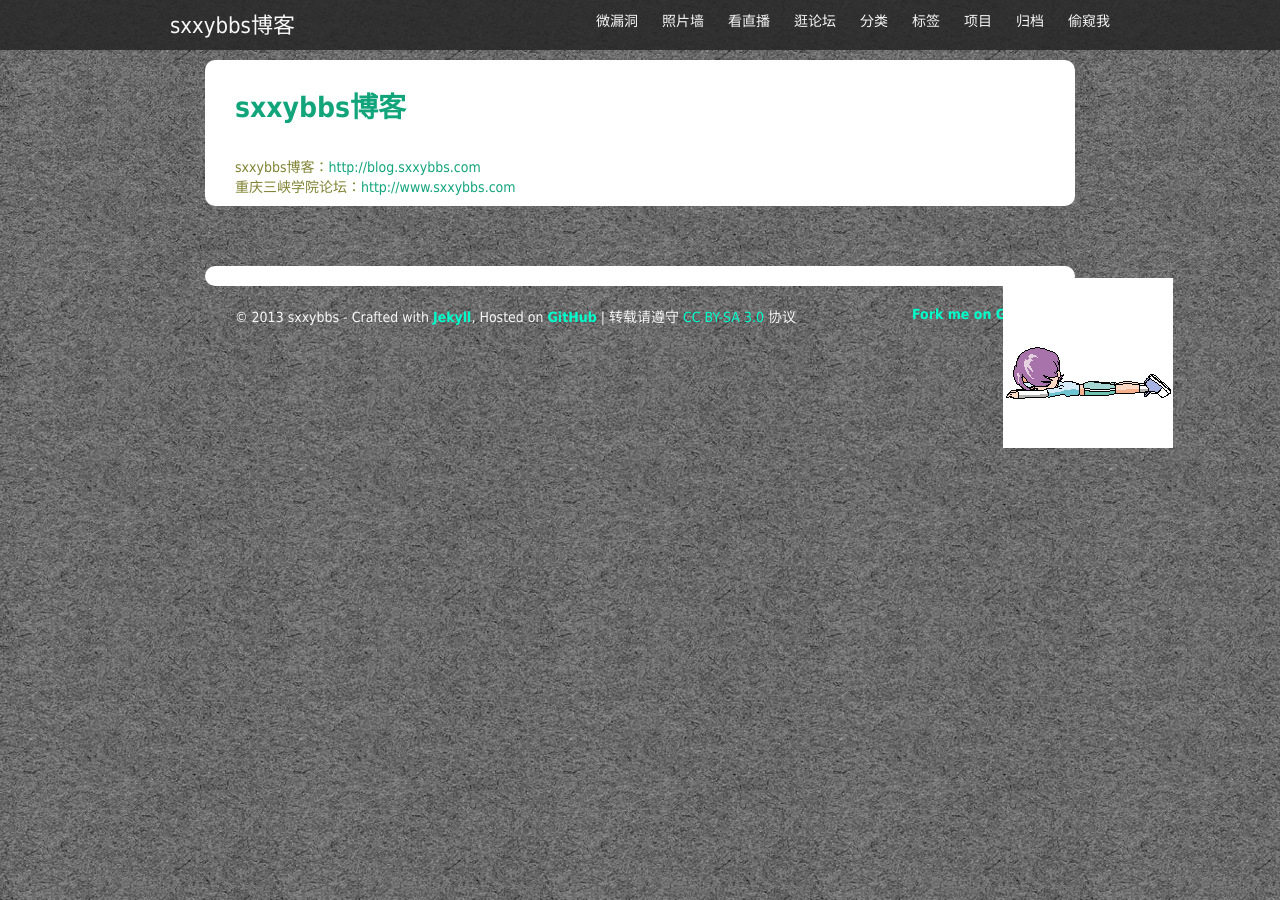
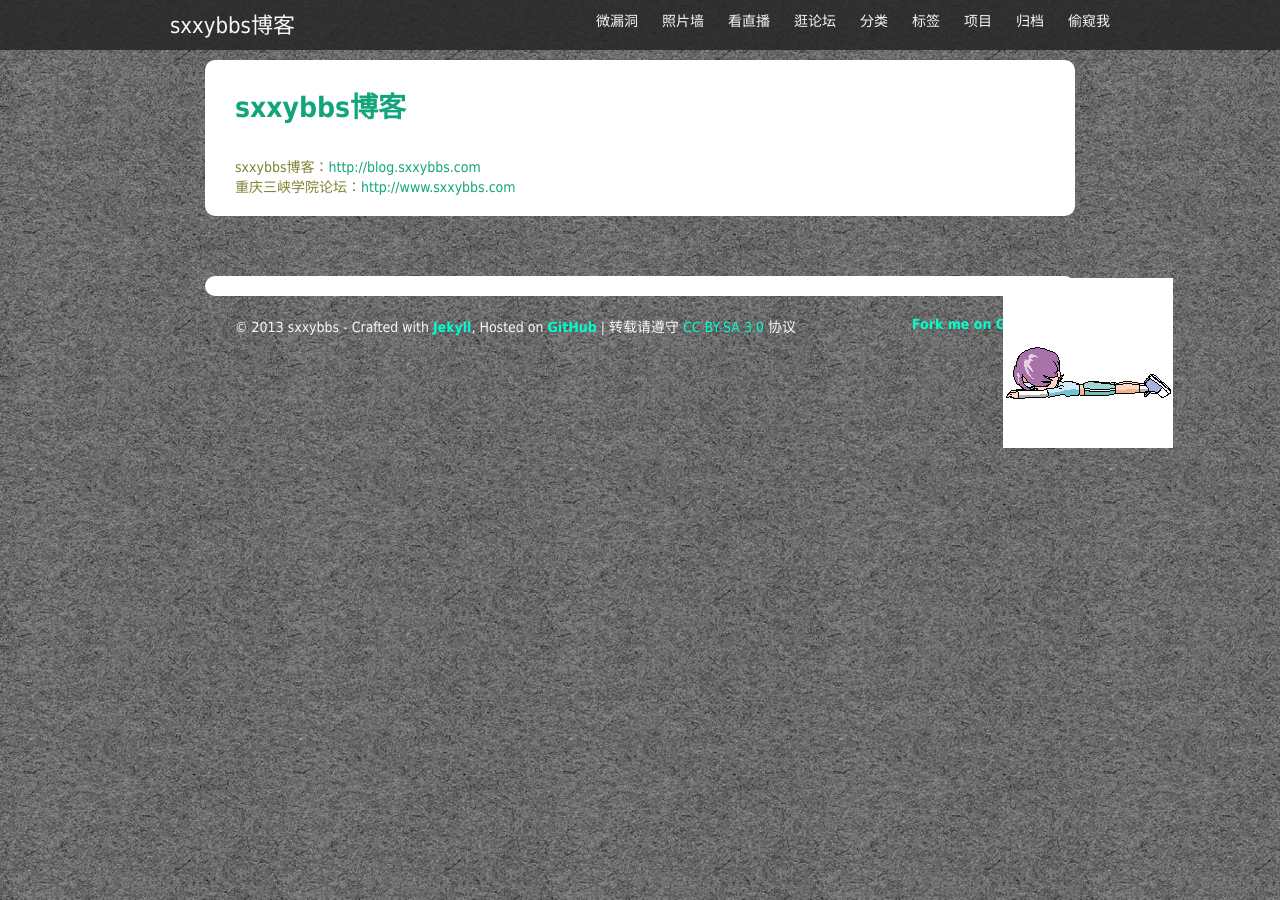
Before and after one commit to sxxybbs/sxxybbs.github.com, a Jekyll site: the page built from projects.html, in a window 1280 px wide. Built offline with Jekyll 4.4.1, drawn with Linux system fonts in a browser that asks for light colours; nearby versions of some CDN libraries; library files that are not in the unit come from our copies; Markdown is read by kramdown in place of the engine named in the settings; comment, search, counter and statistics services are not loaded.

Commit message:
Update blog.css

```diff
--- a/assets/css/blog.css
+++ b/assets/css/blog.css
@@ -20,7 +20,7 @@
 pre code{margin: 10px; border-radius: 10px; -moz-border-radius: 10px;
   -webkit-border-radius: 10px; overflow-x: hidden;}
 blockquote{margin:1em 0;border-left:5px solid #ddd;padding-left:.6em;color:#555;}
-p{text-indent:10px;}
+p{text-indent:20px;margin-bottom: 10px;}
 img{margin: 5px 20px;}
 a{text-decoration: none; color: rgb(18, 165, 124);}
 li a:hover { color: rgb(52, 190, 52);}
```
